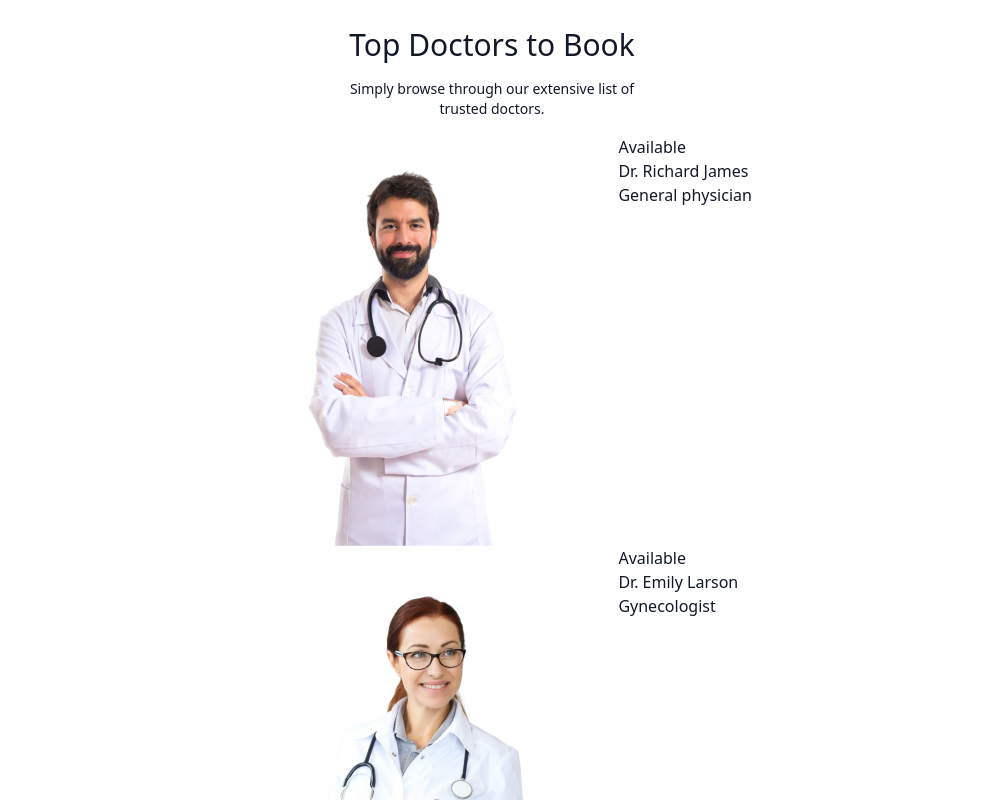
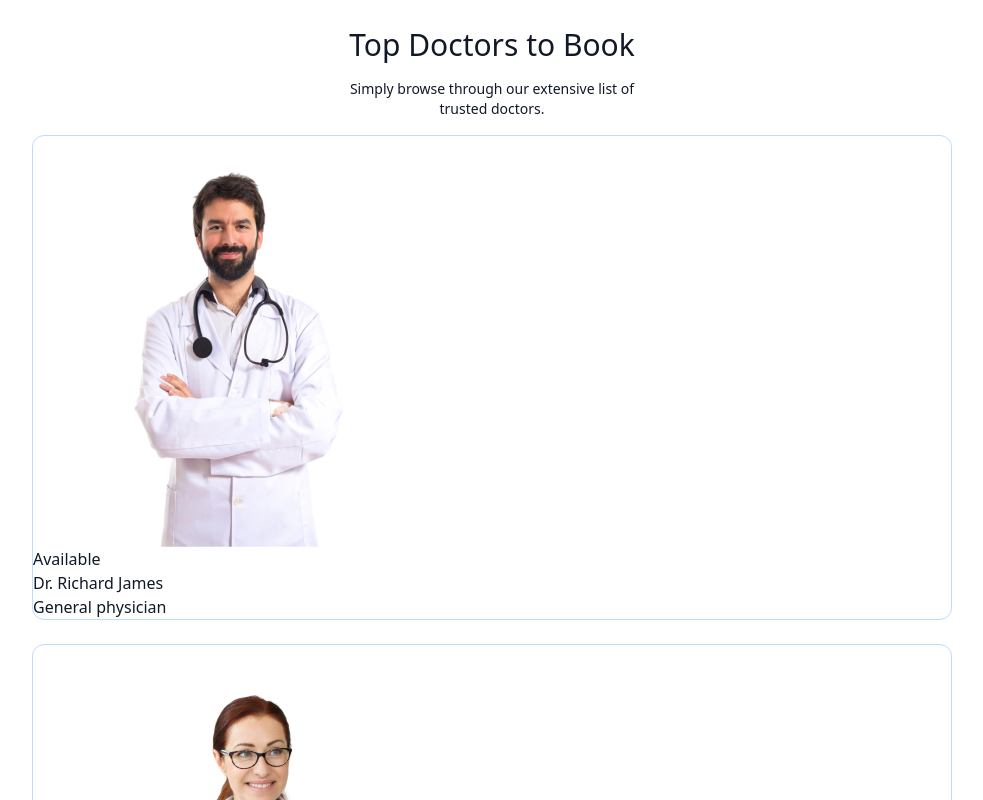
Before and after one commit to MgMorshed123/Doctor-4-U-Client, a React (Vite) app: page / in a window 1280 px wide. Shown: the part 1060-1860 px from the top of the page, without its empty margins (148-1131 px from the left). Built offline with nearby package versions, Linux system fonts and the light colour scheme.

Commit message:
card HoverEffect added

```diff
--- a/src/components/TopDoctor.jsx
+++ b/src/components/TopDoctor.jsx
@@ -8,10 +8,13 @@ const TopDoctor = () => {
       <p className="sm:w-1/3 text-center text-sm">
         Simply browse through our extensive list of trusted doctors.
       </p>
-      <div>
+      <div className="w-full grid grid-cols-auto gap-4 gap-y-6 px-3 sm:px-3">
         {doctors.slice(0, 10).map((item, index) => {
           return (
-            <div key={index} className="flex ">
+            <div
+              className="border border-blue-200 rounded-xl overflow-hidden cursor-pointer hover:translate-y-[-10px] translate-all duration-500"
+              key={index}
+            >
               <img src={item.image} alt="" srcset="" />
               <div>
                 <div>
```
